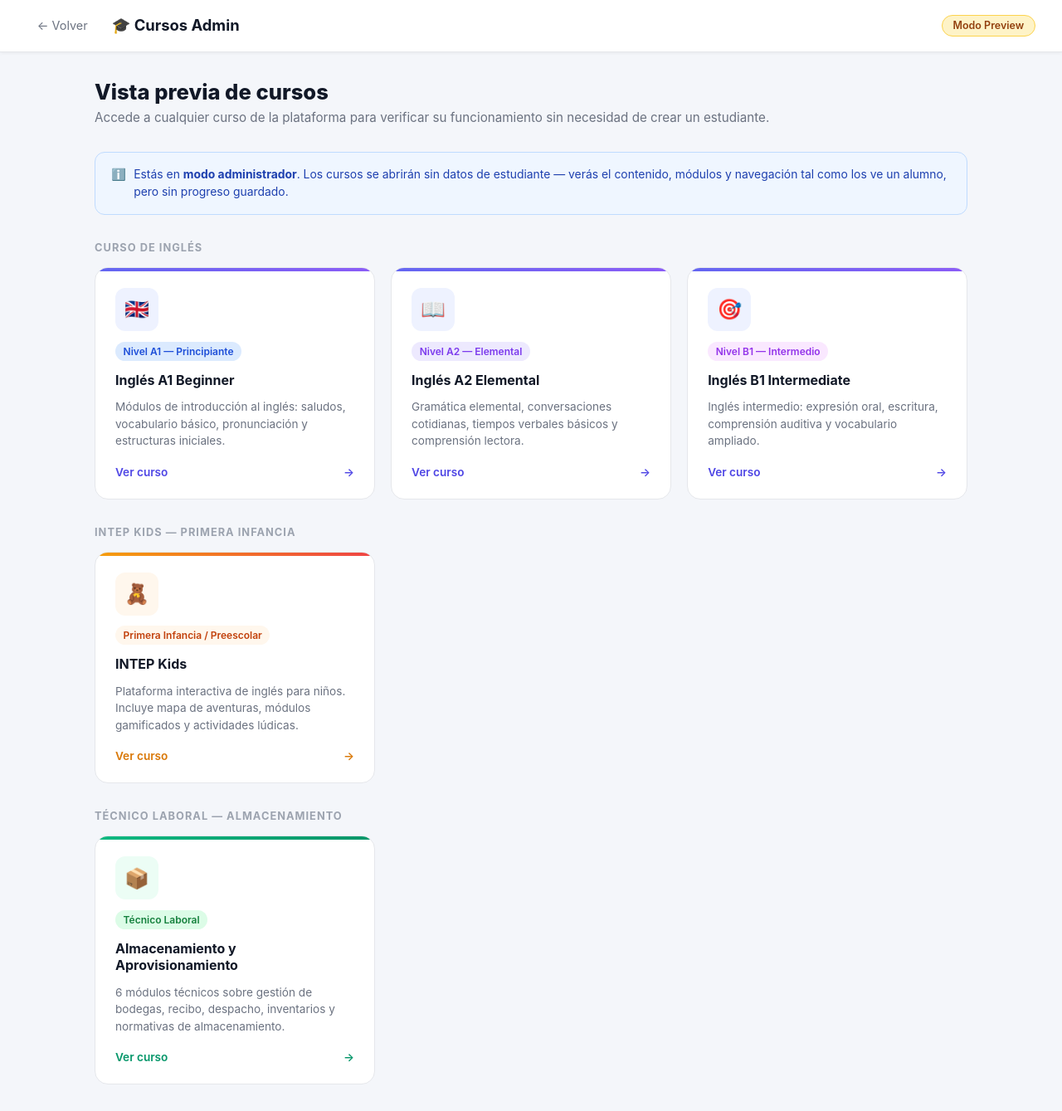
After one commit to ototeo33-create/paginaweb, a PHP site: page /tts/admin/cursos_admin.php in a window 1280 px wide. The commit adds this page. Shown: the whole page at 83% size. Run offline with PHP 8.4, Linux system fonts and the light colour scheme; a user stored in the database is signed in.

Commit message:
feat: agregar módulo Cursos Admin para vista previa sin estudiante
- Nueva página admin/cursos_admin.php con acceso a todos los cursos
- Tarjeta "Cursos Admin" agregada al dashboard del admin
- Dashboards de cursos (inglés A1/A2/B1, preescolar) permiten
  acceso a admin en modo preview sin necesidad de estudiante_id

Co-Authored-By: Claude Sonnet 4.6 <noreply@anthropic.com>

```diff
--- /dev/null
+++ b/admin/cursos_admin.php
@@ -0,0 +1,280 @@
+<?php
+require_once '../config.php';
+
+if (!isset($_SESSION['usuario_id']) || $_SESSION['usuario_rol'] !== 'admin') {
+    header('Location: ../login.php');
+    exit;
+}
+
+// Activar modo preview para toda la sesión admin
+$_SESSION['admin_preview'] = true;
+?>
+<!DOCTYPE html>
+<html lang="es">
+<head>
+    <meta charset="UTF-8">
+    <meta name="viewport" content="width=device-width, initial-scale=1.0">
+    <title>Cursos Admin | INTEP</title>
+    <link rel="icon" href="/intep/favicon/favicon.svg" type="image/svg+xml">
+    <style>
+        * { box-sizing: border-box; margin: 0; padding: 0; }
+        body {
+            font-family: 'Inter', -apple-system, BlinkMacSystemFont, sans-serif;
+            background: #f4f6fa;
+            min-height: 100vh;
+            color: #1a1a2e;
+        }
+        .topbar {
+            background: #fff;
+            border-bottom: 1px solid #e5e7eb;
+            padding: 1rem 2rem;
+            display: flex;
+            align-items: center;
+            gap: 1rem;
+            position: sticky;
+            top: 0;
+            z-index: 10;
+            box-shadow: 0 1px 4px rgba(0,0,0,0.06);
+        }
+        .topbar a.btn-back {
+            text-decoration: none;
+            color: #6b7280;
+            font-size: 0.9rem;
+            display: flex;
+            align-items: center;
+            gap: 0.4rem;
+            padding: 0.4rem 0.8rem;
+            border-radius: 8px;
+            transition: background 0.2s;
+        }
+        .topbar a.btn-back:hover { background: #f3f4f6; }
+        .topbar h1 {
+            font-size: 1.15rem;
+            font-weight: 700;
+            color: #111827;
+            flex: 1;
+        }
+        .badge-preview {
+            background: #fef3c7;
+            color: #92400e;
+            font-size: 0.78rem;
+            font-weight: 600;
+            padding: 0.3rem 0.8rem;
+            border-radius: 20px;
+            border: 1px solid #fcd34d;
+        }
+
+        .container {
+            max-width: 1100px;
+            margin: 2rem auto;
+            padding: 0 1.5rem;
+        }
+        .page-header {
+            margin-bottom: 2rem;
+        }
+        .page-header h2 {
+            font-size: 1.6rem;
+            font-weight: 800;
+            color: #111827;
+            margin-bottom: 0.4rem;
+        }
+        .page-header p {
+            color: #6b7280;
+            font-size: 0.95rem;
+        }
+
+        .section-title {
+            font-size: 0.8rem;
+            font-weight: 700;
+            text-transform: uppercase;
+            letter-spacing: 0.08em;
+            color: #9ca3af;
+            margin: 2rem 0 1rem;
+        }
+
+        .cursos-grid {
+            display: grid;
+            grid-template-columns: repeat(auto-fill, minmax(280px, 1fr));
+            gap: 1.2rem;
+        }
+
+        .curso-card {
+            background: #fff;
+            border-radius: 16px;
+            border: 1.5px solid #e5e7eb;
+            padding: 1.5rem;
+            text-decoration: none;
+            color: inherit;
+            transition: transform 0.18s, box-shadow 0.18s, border-color 0.18s;
+            display: flex;
+            flex-direction: column;
+            gap: 0.8rem;
+            position: relative;
+            overflow: hidden;
+        }
+        .curso-card:hover {
+            transform: translateY(-3px);
+            box-shadow: 0 8px 24px rgba(0,0,0,0.1);
+            border-color: #c7d2fe;
+        }
+        .curso-card::before {
+            content: '';
+            position: absolute;
+            top: 0; left: 0; right: 0;
+            height: 4px;
+            border-radius: 16px 16px 0 0;
+        }
+        .curso-card.ingles::before    { background: linear-gradient(90deg, #6366f1, #8b5cf6); }
+        .curso-card.kids::before      { background: linear-gradient(90deg, #f59e0b, #ef4444); }
+        .curso-card.almacen::before   { background: linear-gradient(90deg, #10b981, #059669); }
+
+        .curso-icon {
+            width: 52px;
+            height: 52px;
+            border-radius: 12px;
+            display: flex;
+            align-items: center;
+            justify-content: center;
+            font-size: 1.5rem;
+        }
+        .ingles .curso-icon    { background: #eef2ff; }
+        .kids .curso-icon      { background: #fff7ed; }
+        .almacen .curso-icon   { background: #ecfdf5; }
+
+        .curso-card h3 {
+            font-size: 1rem;
+            font-weight: 700;
+            color: #111827;
+        }
+        .curso-card p {
+            font-size: 0.85rem;
+            color: #6b7280;
+            line-height: 1.5;
+            flex: 1;
+        }
+        .curso-nivel {
+            font-size: 0.75rem;
+            font-weight: 600;
+            padding: 0.25rem 0.6rem;
+            border-radius: 20px;
+            display: inline-block;
+            width: fit-content;
+        }
+        .nivel-a1 { background: #dbeafe; color: #1d4ed8; }
+        .nivel-a2 { background: #ede9fe; color: #7c3aed; }
+        .nivel-b1 { background: #fae8ff; color: #9333ea; }
+        .nivel-kids { background: #fff7ed; color: #c2410c; }
+        .nivel-tec { background: #dcfce7; color: #15803d; }
+
+        .btn-ver {
+            display: flex;
+            align-items: center;
+            justify-content: space-between;
+            margin-top: 0.4rem;
+            font-size: 0.85rem;
+            font-weight: 600;
+            color: #4f46e5;
+        }
+        .kids .btn-ver   { color: #d97706; }
+        .almacen .btn-ver { color: #059669; }
+
+        .info-box {
+            background: #eff6ff;
+            border: 1px solid #bfdbfe;
+            border-radius: 12px;
+            padding: 1rem 1.2rem;
+            font-size: 0.87rem;
+            color: #1e40af;
+            display: flex;
+            gap: 0.6rem;
+            align-items: flex-start;
+            margin-bottom: 1.5rem;
+        }
+        .info-box span { line-height: 1.5; }
+    </style>
+</head>
+<body>
+
+<div class="topbar">
+    <a href="../dashboard.php" class="btn-back">← Volver</a>
+    <h1>🎓 Cursos Admin</h1>
+    <span class="badge-preview">Modo Preview</span>
+</div>
+
+<div class="container">
+    <div class="page-header">
+        <h2>Vista previa de cursos</h2>
+        <p>Accede a cualquier curso de la plataforma para verificar su funcionamiento sin necesidad de crear un estudiante.</p>
+    </div>
+
+    <div class="info-box">
+        <span>ℹ️</span>
+        <span>Estás en <strong>modo administrador</strong>. Los cursos se abrirán sin datos de estudiante — verás el contenido, módulos y navegación tal como los ve un alumno, pero sin progreso guardado.</span>
+    </div>
+
+    <!-- INGLÉS -->
+    <div class="section-title">Curso de Inglés</div>
+    <div class="cursos-grid">
+        <a href="../cursoingles/dashboard.php" class="curso-card ingles">
+            <div class="curso-icon">🇬🇧</div>
+            <div>
+                <span class="curso-nivel nivel-a1">Nivel A1 — Principiante</span>
+            </div>
+            <h3>Inglés A1 Beginner</h3>
+            <p>Módulos de introducción al inglés: saludos, vocabulario básico, pronunciación y estructuras iniciales.</p>
+            <div class="btn-ver">Ver curso <span>→</span></div>
+        </a>
+
+        <a href="../cursoingles/dashboard_a2.php" class="curso-card ingles">
+            <div class="curso-icon">📖</div>
+            <div>
+                <span class="curso-nivel nivel-a2">Nivel A2 — Elemental</span>
+            </div>
+            <h3>Inglés A2 Elemental</h3>
+            <p>Gramática elemental, conversaciones cotidianas, tiempos verbales básicos y comprensión lectora.</p>
+            <div class="btn-ver">Ver curso <span>→</span></div>
+        </a>
+
+        <a href="../cursoingles/dashboard_b1.php" class="curso-card ingles">
+            <div class="curso-icon">🎯</div>
+            <div>
+                <span class="curso-nivel nivel-b1">Nivel B1 — Intermedio</span>
+            </div>
+            <h3>Inglés B1 Intermediate</h3>
+            <p>Inglés intermedio: expresión oral, escritura, comprensión auditiva y vocabulario ampliado.</p>
+            <div class="btn-ver">Ver curso <span>→</span></div>
+        </a>
+    </div>
+
+    <!-- PRIMERA INFANCIA -->
+    <div class="section-title">INTEP Kids — Primera Infancia</div>
+    <div class="cursos-grid">
+        <a href="../cursoingles/cursoinglespreescolar/dashboard.php" class="curso-card kids">
+            <div class="curso-icon">🧸</div>
+            <div>
+                <span class="curso-nivel nivel-kids">Primera Infancia / Preescolar</span>
+            </div>
+            <h3>INTEP Kids</h3>
+            <p>Plataforma interactiva de inglés para niños. Incluye mapa de aventuras, módulos gamificados y actividades lúdicas.</p>
+            <div class="btn-ver">Ver curso <span>→</span></div>
+        </a>
+    </div>
+
+    <!-- ALMACENAMIENTO -->
+    <div class="section-title">Técnico Laboral — Almacenamiento</div>
+    <div class="cursos-grid">
+        <a href="../cursodealmacenamiento/curso.html" class="curso-card almacen">
+            <div class="curso-icon">📦</div>
+            <div>
+                <span class="curso-nivel nivel-tec">Técnico Laboral</span>
+            </div>
+            <h3>Almacenamiento y Aprovisionamiento</h3>
+            <p>6 módulos técnicos sobre gestión de bodegas, recibo, despacho, inventarios y normativas de almacenamiento.</p>
+            <div class="btn-ver">Ver curso <span>→</span></div>
+        </a>
+    </div>
+
+</div>
+
+</body>
+</html>
--- a/cursoingles/dashboard_a2.php
+++ b/cursoingles/dashboard_a2.php
@@ -1,9 +1,10 @@
 <?php
 require_once __DIR__ . '/../config.php';
-if (empty($_SESSION['usuario_id']) || empty($_SESSION['estudiante_id'])) {
+$es_admin_preview = !empty($_SESSION['admin_preview']) && ($_SESSION['usuario_rol'] ?? '') === 'admin';
+if (empty($_SESSION['usuario_id']) || (empty($_SESSION['estudiante_id']) && !$es_admin_preview)) {
     header('Location: /intep/login.php'); exit;
 }
-$est_id = (int)$_SESSION['estudiante_id'];
+$est_id = $es_admin_preview ? 0 : (int)$_SESSION['estudiante_id'];
 
 $st = mysqli_prepare($conexion,
     "SELECT e.nombre FROM estudiantes e WHERE e.id = ? LIMIT 1");
--- a/cursoingles/dashboard_b1.php
+++ b/cursoingles/dashboard_b1.php
@@ -1,9 +1,10 @@
 <?php
 require_once __DIR__ . '/../config.php';
-if (empty($_SESSION['usuario_id']) || empty($_SESSION['estudiante_id'])) {
+$es_admin_preview = !empty($_SESSION['admin_preview']) && ($_SESSION['usuario_rol'] ?? '') === 'admin';
+if (empty($_SESSION['usuario_id']) || (empty($_SESSION['estudiante_id']) && !$es_admin_preview)) {
     header('Location: /intep/login.php'); exit;
 }
-$est_id = (int)$_SESSION['estudiante_id'];
+$est_id = $es_admin_preview ? 0 : (int)$_SESSION['estudiante_id'];
 
 $st = mysqli_prepare($conexion, "SELECT e.nombre, e.foto FROM estudiantes e WHERE e.id = ? LIMIT 1");
 mysqli_stmt_bind_param($st, 'i', $est_id);
--- a/dashboard.php
+++ b/dashboard.php
@@ -1216,6 +1216,12 @@ $fecha_hoy = $dias[(int)date('w')] . ', ' . date('j') . ' de ' . $meses[(int)dat
                     <p>Gestiona los pagos, cuotas y estado de cuenta de los estudiantes</p>
                     <span class="card-arrow">→</span>
                 </a>
+                <a href="admin/cursos_admin.php" class="menu-card-v2">
+                    <div class="card-icon azul">🎓</div>
+                    <h3>Cursos Admin</h3>
+                    <p>Accede a todos los cursos de la plataforma para verificar su funcionamiento</p>
+                    <span class="card-arrow">→</span>
+                </a>
                 <a href="admin/limpiar_datos.php" class="menu-card-v2 danger">
                     <div class="card-icon gris">🗑️</div>
                     <h3>Limpiar Datos de Prueba</h3>
```
Also changed, not shown: cursoingles/cursoinglespreescolar/dashboard.php (+5 -4 lines), cursoingles/dashboard.php (+4 -3 lines).
